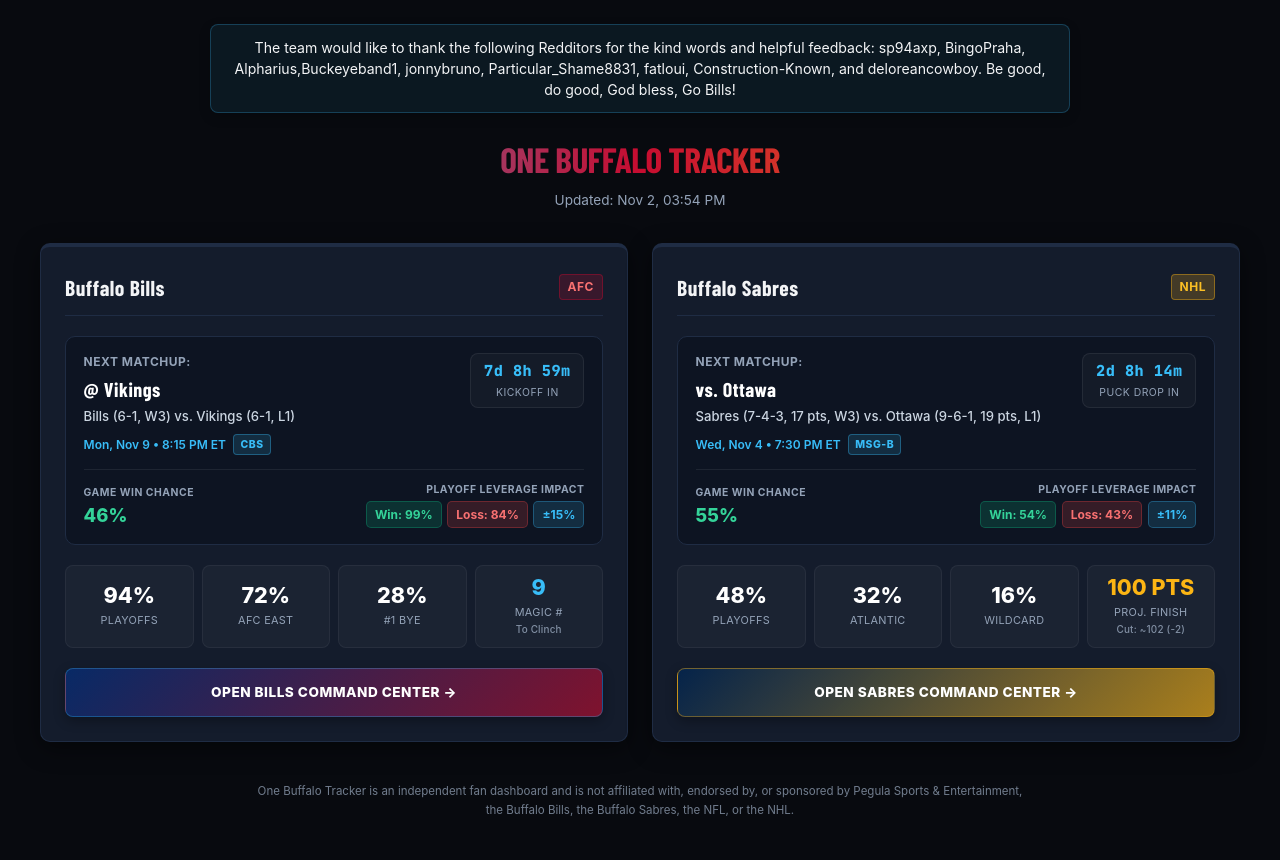
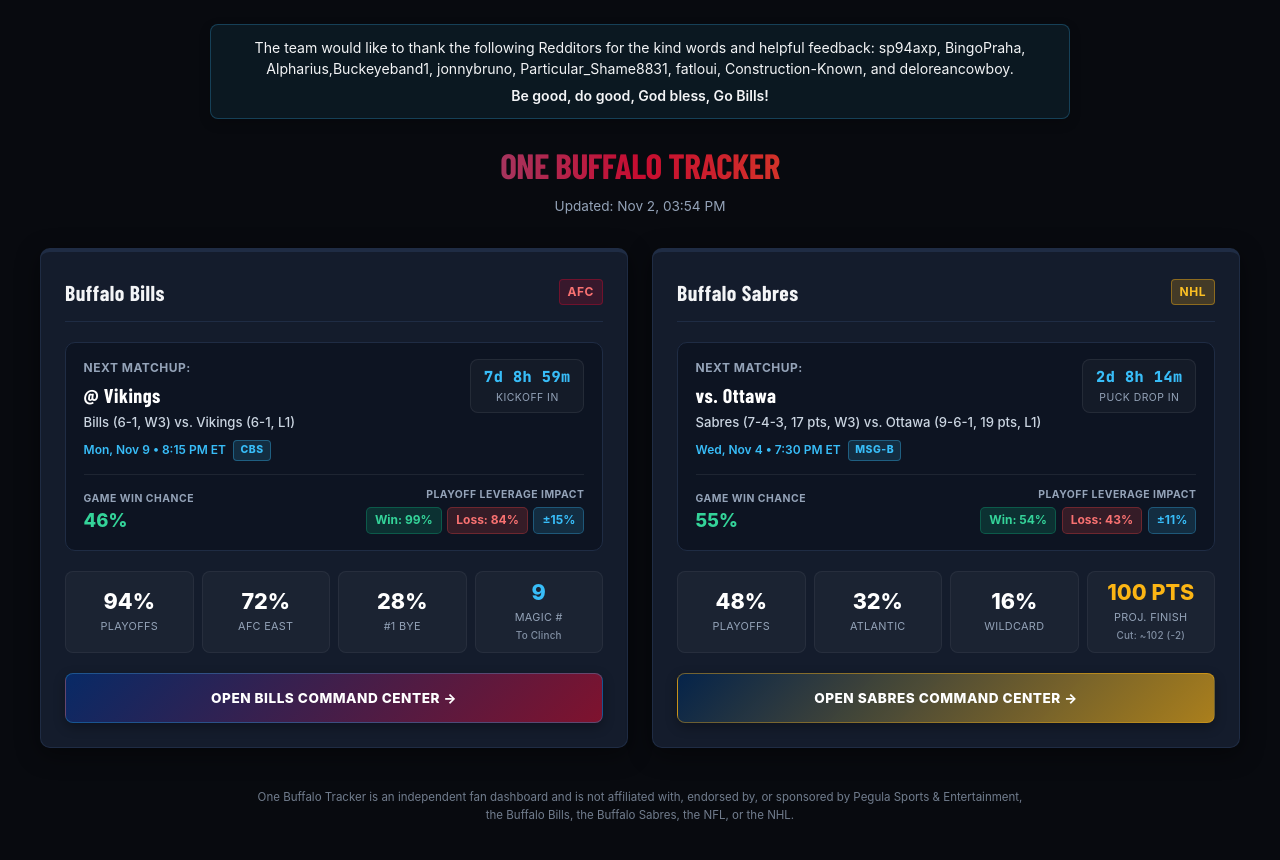
Before and after one commit to olfhq/One-Buffalo-Dashboard, a website: page index.html in a window 1280 px wide. Drawn offline with nearby package versions, Linux system fonts and the light colour scheme; no server answers; a web font is replaced by a local one.

Commit message:
Move signoff to separate line in temporary header

```diff
--- a/index.html
+++ b/index.html
@@ -97,6 +97,11 @@
       line-height: 1.5;
       color: var(--text-main);
       box-shadow: 0 4px 12px rgba(0, 0, 0, 0.2);
+    }
+
+    .temp-header-signoff {
+      margin-top: 0.35rem;
+      font-weight: 600;
     }
 
     h1 {
@@ -420,7 +425,8 @@
 
   <header>
     <div class="temp-header-banner" role="region" aria-label="Community Announcement">
-      The team would like to thank the following Redditors for the kind words and helpful feedback: sp94axp, BingoPraha, Alpharius,Buckeyeband1, jonnybruno, Particular_Shame8831, fatloui, Construction-Known, and deloreancowboy. Be good, do good, God bless, Go Bills!
+      <div>The team would like to thank the following Redditors for the kind words and helpful feedback: sp94axp, BingoPraha, Alpharius,Buckeyeband1, jonnybruno, Particular_Shame8831, fatloui, Construction-Known, and deloreancowboy.</div>
+      <div class="temp-header-signoff">Be good, do good, God bless, Go Bills!</div>
     </div>
     <h1>ONE BUFFALO TRACKER</h1>
     <div class="meta-bar">
```
